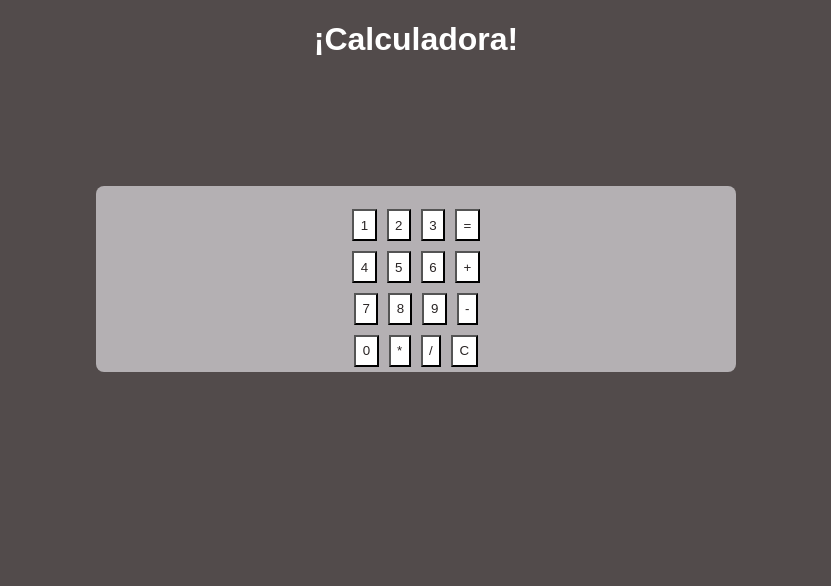
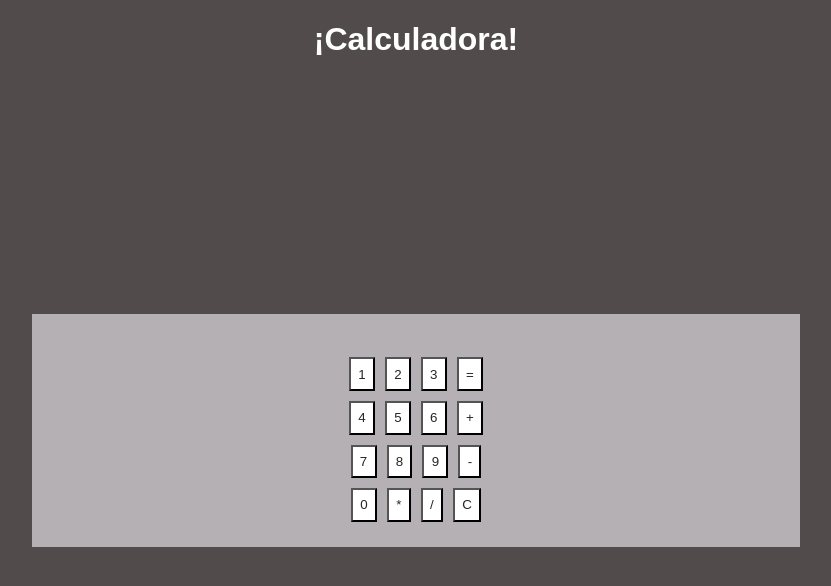
Before and after one commit to NicoUrrego/calculadoraReact, a React (Create React App) app: page / in a window 1280 px wide. Shown: the top 586 px of the page, without its empty margins (224-1055 px from the left). Built offline with nearby package versions, Linux system fonts and the light colour scheme.

Commit message:
Commit styles body

```diff
--- a/src/styles.css
+++ b/src/styles.css
@@ -14,9 +14,8 @@ font-family: sans-serif;
 .Calculadora {
   color: rgb(41, 36, 36);
   background-color: rgb(180, 176, 179);
-  border-radius: 8px;
-  margin: 25%;
-  margin-top: 10%;
+  margin: 20%;
+  padding: 20px
 }
 
 button {
```
